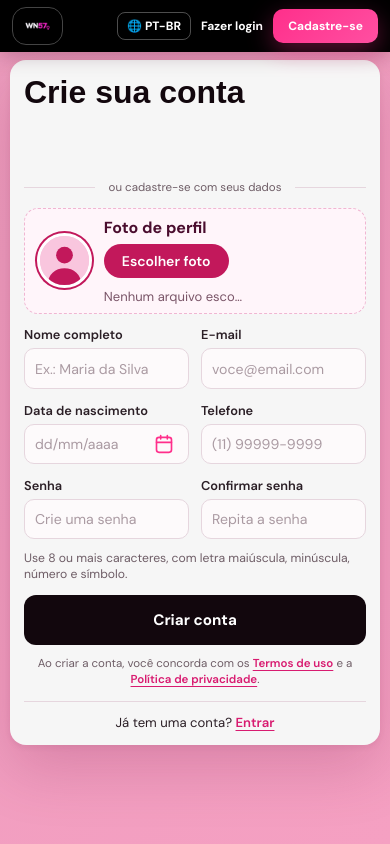
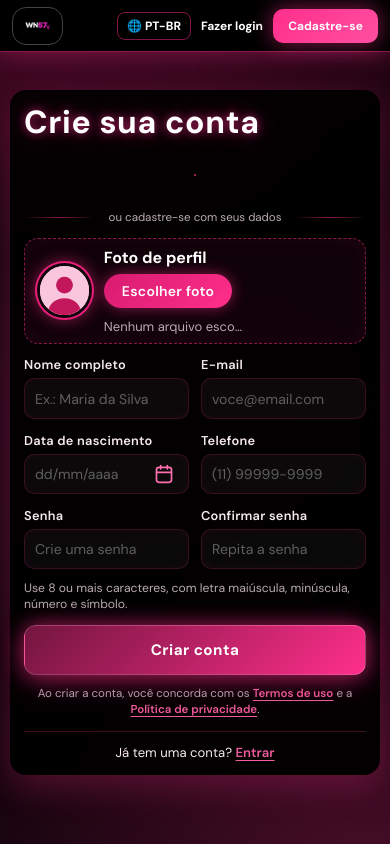
Before and after one commit to keziapaiva-ship-it/site-wn-57-atualizado-3, a plain HTML site: page html/login/cadastro.html in a window 390 px wide. Drawn offline with nearby package versions, Linux system fonts and the light colour scheme; a script that the page names is missing; files whose address does not match are found by name.

Commit message:
Update cadastro.css

```diff
--- a/css/login/cadastro.css
+++ b/css/login/cadastro.css
@@ -1,23 +1,33 @@
 /* =====================================================
-   01. BASE
+   01. BASE (tema futurista: preto + rosa neon)
 ====================================================== */
 
+
 :root {
-    --rosa: #ff2f8b;
-    --rosa-escuro: #d81b70;
-    --tinta: #12070d;
-    --texto: #2b1f26;
-    --texto-suave: #6e5d66;
-    --borda: #e6d6de;
-    --campo: #fdfafb;
-    --erro: #d93025;
-    --ok: #1e8e3e;
+    --rosa: #e91e78;
+    --rosa-claro: #f05b9c;
+    --rosa-escuro: #a91453;
+    --rosa-fundo: #b11465;
 
-    /* Espaço reservado no topo para o cabeçalho fixo (colado no topo, 72px de altura) */
+    --tinta: #080608;
+    --texto: #f6e9f0;
+    --texto-suave: #b9aab2;
+
+    --borda: rgba(255, 47, 139, 0.18);
+    --campo: rgba(255, 255, 255, 0.035);
+
+    --erro: #ff5c7a;
+    --ok: #3ddc84;
+
+    --neon: 0 0 10px rgba(255, 47, 139, 0.2);
+
     --altura-menu: 72px;
     --espaco: clamp(10px, 1.8vh, 16px);
     --altura-campo: clamp(40px, 5.4vh, 48px);
+
+    color-scheme: dark;
 }
+
 
 *,
 *::before,
@@ -31,21 +41,47 @@ html {
     width: 100%;
     max-width: 100%;
     overflow-x: clip;
+    scrollbar-color: var(--rosa) #12070d;
 }
 
 body {
+    position: relative;
     width: 100%;
     max-width: 100%;
     min-height: 100vh;
     min-height: 100dvh;
     font-family: 'DM Sans', sans-serif;
     color: var(--texto);
-    background-color: #f5a0c2;
-    background-image: linear-gradient(135deg, #ec9cbd, #f5a0c2);
+    background-color: #050106;
+    background-image:
+        radial-gradient(900px 500px at 12% -5%, rgba(216, 27, 112, 0.38), transparent 60%),
+        radial-gradient(800px 600px at 95% 105%, rgba(255, 47, 139, 0.28), transparent 60%),
+        radial-gradient(600px 400px at 50% 50%, rgba(91, 15, 58, 0.35), transparent 70%),
+        linear-gradient(160deg, #0a0207, #12040c 50%, #060105);
     background-repeat: no-repeat;
     background-attachment: fixed;
     -webkit-font-smoothing: antialiased;
     overflow-x: clip;
+}
+
+/* Grade futurista no fundo, some nas bordas da tela */
+body::before {
+    content: '';
+    position: fixed;
+    inset: 0;
+    z-index: 0;
+    pointer-events: none;
+    background-image:
+        linear-gradient(rgba(255, 47, 139, 0.07) 1px, transparent 1px),
+        linear-gradient(90deg, rgba(255, 47, 139, 0.07) 1px, transparent 1px);
+    background-size: 48px 48px;
+    -webkit-mask-image: radial-gradient(ellipse at center, #000 30%, transparent 80%);
+    mask-image: radial-gradient(ellipse at center, #000 30%, transparent 80%);
+}
+
+::selection {
+    background: var(--rosa);
+    color: #ffffff;
 }
 
 a {
@@ -60,20 +96,24 @@ button {
 }
 
 @media (prefers-reduced-motion: reduce) {
+
     *,
     *::before,
     *::after {
         transition-duration: 0.01ms !important;
+        animation: none !important;
     }
 }
 
 /* =====================================================
-   02. CARTÃO DO CADASTRO
+   02. CARTÃO DO CADASTRO (borda rosa brilhante)
 ====================================================== */
 
 /* O cartão fica logo abaixo do menu, sempre na mesma posição,
    e a página rola normalmente se o conteúdo não couber. */
 .container {
+    position: relative;
+    z-index: 1;
     display: flex;
     justify-content: center;
     align-items: flex-start;
@@ -86,17 +126,41 @@ button {
 }
 
 main {
+    position: relative;
     width: 100%;
     max-width: 1040px;
     min-width: 0;
-    margin: 0;
-    background: #f6f6f6;
+    margin: 30px 0 0;
+    background: linear-gradient(114deg, rgb(0 0 0 / 92%), rgb(0 0 0 / 95%));
+    -webkit-backdrop-filter: blur(10px);
+    backdrop-filter: blur(10px);
     border-radius: 20px;
     padding: clamp(18px, 3vh, 34px) clamp(20px, 4vw, 52px);
-    box-shadow:
-        0 2px 6px rgba(90, 20, 55, 0.08),
-        0 24px 60px rgba(120, 20, 70, 0.2);
+    box-shadow: 0 0 0 1px rgba(255, 47, 139, 0.18), 0 0 24px rgba(0, 0, 0, 0.35), 0 0 70px rgba(216, 27, 112, 0.28), inset 0 0 40px rgba(255, 47, 139, 0.06);
+    animation: pulsar 4s ease-in-out infinite alternate;
 }
+
+
+/* Borda de gradiente que "corre" ao redor do cartão */
+main::before {
+    display: none;
+}
+
+main {
+    border: none;
+    box-shadow: 0 10px 35px rgba(255, 47, 139, 0.25);
+}
+
+@keyframes correr {
+    0% {
+        background-position: 0% 50%;
+    }
+
+    100% {
+        background-position: 300% 50%;
+    }
+}
+
 
 .sessao,
 .sessao form {
@@ -116,11 +180,15 @@ main {
 ====================================================== */
 
 .sessao-topo h1 {
-    font-family: Arial, Helvetica, sans-serif;
+    font-family: 'DM Sans', Arial, Helvetica, sans-serif;
     font-size: clamp(1.45rem, 3.9vh, 2rem);
     font-weight: 700;
+    letter-spacing: 0.02em;
     line-height: 1.15;
-    color: var(--tinta);
+    color: #ffffff;
+    text-shadow:
+        0 0 10px rgba(255, 47, 139, 0.7),
+        0 0 28px rgba(255, 47, 139, 0.4);
 }
 
 .sessao-topo p {
@@ -133,6 +201,7 @@ main {
    04. LOGIN COM GOOGLE + DIVISOR
 ====================================================== */
 
+/* overflow-x "clip" corta só o que passa dos lados; na vertical o brilho aparece */
 .google-area {
     display: flex;
     justify-content: center;
@@ -141,12 +210,28 @@ main {
     max-width: 100%;
     min-width: 0;
     min-height: 44px;
-    overflow: hidden;
+    overflow-x: clip;
+    overflow-y: visible;
 }
 
-.google-area > div,
+.google-area>div,
 .google-area iframe {
     max-width: 100% !important;
+}
+
+.google-area .g_id_signin {
+    display: flex;
+    border-radius: 999px;
+    box-shadow:
+        0 0 0 1px rgba(255, 47, 139, 0.6),
+        0 0 22px rgba(255, 47, 139, 0.4);
+    transition: box-shadow 0.25s;
+}
+
+.google-area .g_id_signin:hover {
+    box-shadow:
+        0 0 0 1px var(--rosa),
+        0 0 32px rgba(255, 47, 139, 0.65);
 }
 
 .divisor {
@@ -163,7 +248,7 @@ main {
     content: '';
     flex: 1;
     height: 1px;
-    background: var(--borda);
+    background: linear-gradient(90deg, transparent, rgba(255, 47, 139, 0.55), transparent);
 }
 
 /* =====================================================
@@ -180,7 +265,7 @@ main {
     min-width: 0;
 }
 
-.informacoes > div {
+.informacoes>div {
     display: flex;
     flex-direction: column;
     min-width: 0;
@@ -190,6 +275,7 @@ main {
     margin-bottom: 5px;
     font-size: 0.85rem;
     font-weight: 600;
+    letter-spacing: 0.02em;
     color: var(--texto);
 }
 
@@ -199,39 +285,54 @@ main {
     padding: 0 14px;
     font-family: inherit;
     font-size: 0.98rem;
-    color: var(--texto);
+    color: #ffffff;
+    caret-color: var(--rosa);
     background: var(--campo);
     border: 1.5px solid var(--borda);
     border-radius: 10px;
     outline: none;
-    box-shadow: none;
-    transition: border-color 0.2s, box-shadow 0.2s;
+    box-shadow: inset 0 0 12px rgba(255, 47, 139, 0.05);
+    transition: border-color 0.2s, box-shadow 0.2s, background 0.2s;
 }
 
 .informacoes input::placeholder {
-    color: #aa9aa2;
+    color: rgba(255, 255, 255, 0.35);
 }
 
 .informacoes input:hover {
-    border-color: #d3bcc7;
+    border-color: rgba(255, 47, 139, 0.55);
 }
 
 .informacoes input:focus {
     border-color: var(--rosa);
-    background: #ffffff;
-    box-shadow: 0 0 0 4px rgba(255, 47, 139, 0.15);
+    background: rgba(255, 47, 139, 0.07);
+    box-shadow:
+        0 0 0 3px rgba(255, 47, 139, 0.18),
+        0 0 18px rgba(255, 47, 139, 0.45);
+}
+
+/* Preenchimento automático do navegador: mantém o campo escuro */
+.informacoes input:-webkit-autofill,
+.informacoes input:-webkit-autofill:hover,
+.informacoes input:-webkit-autofill:focus {
+    -webkit-text-fill-color: #ffffff;
+    caret-color: #ffffff;
+    box-shadow: 0 0 0 1000px #1a0a12 inset;
+    transition: background-color 9999s ease-in-out 0s;
 }
 
 /* Estados de validação (depois do :focus, para vencer sem !important) */
 
 .informacoes input.input-erro {
     border-color: var(--erro);
-    box-shadow: 0 0 0 4px rgba(217, 48, 37, 0.12);
+    box-shadow:
+        0 0 0 3px rgba(255, 92, 122, 0.16),
+        0 0 16px rgba(255, 92, 122, 0.4);
 }
 
 .informacoes input.input-certo {
     border-color: var(--ok);
-    box-shadow: none;
+    box-shadow: 0 0 12px rgba(61, 220, 132, 0.3);
 }
 
 /* Campo de data */
@@ -253,26 +354,33 @@ main {
 }
 
 /* =====================================================
-   06. BOTÃO PRINCIPAL
+   06. BOTÃO PRINCIPAL (neon)
 ====================================================== */
 
 .btn-enviar {
+    position: relative;
     width: 100%;
     height: clamp(44px, 5.9vh, 54px);
     font-family: inherit;
     font-size: 1.05rem;
     font-weight: 700;
+    letter-spacing: 0.03em;
     color: #ffffff;
-    background: var(--tinta);
-    border: none;
+    background: linear-gradient(135deg, rgba(255, 47, 139, 0.45), #ff2f8b);
+    border: 1px solid rgba(255, 255, 255, 0.18);
     border-radius: 12px;
     cursor: pointer;
-    transition: background 0.2s, transform 0.2s;
+    box-shadow: 0 0 20px rgba(255, 47, 139, 0.55), 0 8px 30px rgba(216, 27, 112, 0.35);
+    transition: transform 0.2s, box-shadow 0.2s, filter 0.2s;
 }
 
-/* rosa-escuro dá contraste melhor com o texto branco */
+
 .btn-enviar:hover {
-    background: var(--rosa-escuro);
+    transform: translateY(-2px);
+    filter: brightness(1.08);
+    box-shadow:
+        0 0 30px rgba(255, 47, 139, 0.85),
+        0 12px 40px rgba(216, 27, 112, 0.5);
 }
 
 .btn-enviar:active {
@@ -280,13 +388,15 @@ main {
 }
 
 .btn-enviar:focus-visible {
-    outline: 3px solid var(--rosa);
+    outline: 3px solid #ffffff;
     outline-offset: 3px;
 }
 
 .btn-enviar:disabled {
     opacity: 0.6;
     cursor: not-allowed;
+    transform: none;
+    filter: none;
 }
 
 /* =====================================================
@@ -303,15 +413,17 @@ main {
 
 .termos a,
 .ja-tem-conta a {
-    color: var(--rosa-escuro);
+    color: var(--rosa-claro);
     font-weight: 600;
     text-decoration: underline;
     text-underline-offset: 3px;
+    transition: color 0.2s, text-shadow 0.2s;
 }
 
 .termos a:hover,
 .ja-tem-conta a:hover {
-    color: var(--rosa);
+    color: #ffffff;
+    text-shadow: 0 0 10px var(--rosa);
 }
 
 .ja-tem-conta {
@@ -319,7 +431,7 @@ main {
     font-size: 0.92rem;
     text-align: center;
     color: var(--texto);
-    border-top: 1px solid var(--borda);
+    border-top: 1px solid rgba(255, 47, 139, 0.25);
 }
 
 /* =====================================================
@@ -334,7 +446,7 @@ main {
    O cabeçalho fica colado no topo e ocupa a largura toda da tela.
 ====================================================== */
 
-html body > header {
+html body>header {
     position: fixed;
     top: 0;
     left: 0;
@@ -348,20 +460,22 @@ html body > header {
     padding: 0;
     border-radius: 0;
     background: #000000;
-    box-shadow: 0 4px 20px rgba(60, 0, 30, 0.25);
+    border-bottom: 1px solid rgba(255, 47, 139, 0.55);
+    box-shadow: 0 0 26px rgba(255, 47, 139, 0.35);
 }
 
-html body > header .header-container {
+html body>header .header-container {
     display: flex;
     align-items: center;
     width: 100%;
-    max-width: 1300px; /* troque por "none" para esticar logo e botões até as bordas */
+    max-width: 1300px;
+    /* troque por "none" para esticar logo e botões até as bordas */
     height: 100%;
     margin: 0 auto;
     padding: 0 24px;
 }
 
-html body > header img.logo {
+html body>header img.logo {
     display: block;
     height: 54px;
     width: auto;
@@ -370,7 +484,7 @@ html body > header img.logo {
     cursor: pointer;
 }
 
-html body > header nav {
+html body>header nav {
     display: flex;
     align-items: center;
     gap: 36px;
@@ -378,22 +492,23 @@ html body > header nav {
     margin-right: auto;
 }
 
-html body > header nav a,
-html body > header .header-right > a {
+html body>header nav a,
+html body>header .header-right>a {
     color: #ffffff;
     font-family: 'DM Sans', sans-serif;
     font-size: 15px;
     font-weight: 700;
     white-space: nowrap;
-    transition: color 0.3s;
+    transition: color 0.3s, text-shadow 0.3s;
 }
 
-html body > header nav a:hover,
-html body > header .header-right > a:hover {
+html body>header nav a:hover,
+html body>header .header-right>a:hover {
     color: var(--rosa);
+    text-shadow: 0 0 12px rgba(255, 47, 139, 0.7);
 }
 
-html body > header .header-right {
+html body>header .header-right {
     display: flex;
     align-items: center;
     gap: 22px;
@@ -401,27 +516,28 @@ html body > header .header-right {
     min-width: 0;
 }
 
-html body > header .idioma-btn {
+html body>header .idioma-btn {
     padding: 8px 14px;
     color: #ffffff;
     background: transparent;
-    border: 1px solid rgba(255, 255, 255, 0.3);
+    border: 1px solid rgba(255, 47, 139, 0.5);
     border-radius: 8px;
     cursor: pointer;
     font-family: 'DM Sans', sans-serif;
     font-size: 14px;
     font-weight: 700;
     white-space: nowrap;
-    transition: border-color 0.2s, color 0.2s;
+    transition: border-color 0.2s, color 0.2s, box-shadow 0.2s;
 }
 
-html body > header .idioma-btn:hover {
+html body>header .idioma-btn:hover {
     color: var(--rosa);
     border-color: var(--rosa);
+    box-shadow: 0 0 14px rgba(255, 47, 139, 0.45);
 }
 
 /* Botão rosa "Cadastre-se" */
-html body > header .header-right > a.btn-menu {
+html body>header .header-right>a.btn-menu {
     display: inline-flex;
     align-items: center;
     justify-content: center;
@@ -431,18 +547,19 @@ html body > header .header-right > a.btn-menu {
     background: linear-gradient(135deg, #ff2f8b, #ff4fa1);
     color: #ffffff;
     font-size: 15px;
-    box-shadow: 0 8px 25px rgba(255, 47, 139, 0.35);
+    box-shadow: 0 0 22px rgba(255, 47, 139, 0.55);
     transition: transform 0.3s, box-shadow 0.3s;
 }
 
-html body > header .header-right > a.btn-menu:hover {
+html body>header .header-right>a.btn-menu:hover {
     color: #ffffff;
+    text-shadow: none;
     transform: translateY(-2px);
-    box-shadow: 0 12px 30px rgba(255, 47, 139, 0.45);
+    box-shadow: 0 0 32px rgba(255, 47, 139, 0.8);
 }
 
-html body > header a:focus-visible,
-html body > header button:focus-visible {
+html body>header a:focus-visible,
+html body>header button:focus-visible {
     outline: 2px solid var(--rosa);
     outline-offset: 3px;
 }
@@ -450,22 +567,22 @@ html body > header button:focus-visible {
 /* ---------- Deslogado x logado ----------
    O perfil.js coloca a classe "logado" no <html> quando há sessão. */
 
-html body > header .perfil {
+html body>header .perfil {
     display: none;
     position: relative;
 }
 
-html.logado body > header [data-deslogado] {
+html.logado body>header [data-deslogado] {
     display: none;
 }
 
-html.logado body > header .perfil {
+html.logado body>header .perfil {
     display: block;
 }
 
 /* ---------- Botão do perfil ---------- */
 
-html body > header .perfil-btn {
+html body>header .perfil-btn {
     display: inline-flex;
     align-items: center;
     gap: 8px;
@@ -474,19 +591,20 @@ html body > header .perfil-btn {
     font-size: 14px;
     font-weight: 700;
     color: #ffffff;
-    background: rgba(255, 255, 255, 0.1);
-    border: 1px solid rgba(255, 255, 255, 0.25);
+    background: rgba(255, 47, 139, 0.1);
+    border: 1px solid rgba(255, 47, 139, 0.45);
     border-radius: 30px;
     cursor: pointer;
-    transition: background 0.2s;
+    transition: background 0.2s, box-shadow 0.2s;
 }
 
-html body > header .perfil-btn:hover {
-    background: rgba(255, 255, 255, 0.18);
+html body>header .perfil-btn:hover {
+    background: rgba(255, 47, 139, 0.2);
+    box-shadow: 0 0 14px rgba(255, 47, 139, 0.45);
 }
 
-html body > header .perfil-avatar,
-html body > header .perfil-foto {
+html body>header .perfil-avatar,
+html body>header .perfil-foto {
     display: flex;
     align-items: center;
     justify-content: center;
@@ -499,26 +617,27 @@ html body > header .perfil-foto {
     font-weight: 700;
 }
 
-html body > header .perfil-avatar {
+html body>header .perfil-avatar {
     width: 32px;
     height: 32px;
     font-size: 14px;
 }
 
-html body > header .perfil-foto {
+html body>header .perfil-foto {
     width: 52px;
     height: 52px;
     font-size: 20px;
+    box-shadow: 0 0 14px rgba(255, 47, 139, 0.55);
 }
 
-html body > header .perfil-btn .seta {
+html body>header .perfil-btn .seta {
     font-size: 11px;
     opacity: 0.7;
 }
 
-/* ---------- Menu suspenso do perfil (painel claro) ---------- */
+/* ---------- Menu suspenso do perfil (painel escuro com brilho) ---------- */
 
-html body > header .perfil-menu {
+html body>header .perfil-menu {
     display: none;
     position: absolute;
     top: calc(100% + 14px);
@@ -526,16 +645,19 @@ html body > header .perfil-menu {
     width: 300px;
     max-width: calc(100vw - 24px);
     padding: 18px;
-    background: #ffffff;
+    background: #0f060b;
+    border: 1px solid rgba(255, 47, 139, 0.55);
     border-radius: 16px;
-    box-shadow: 0 20px 50px rgba(90, 20, 55, 0.25);
+    box-shadow:
+        0 0 24px rgba(255, 47, 139, 0.35),
+        0 20px 50px rgba(0, 0, 0, 0.6);
 }
 
-html body > header .perfil-menu.aberto {
+html body>header .perfil-menu.aberto {
     display: block;
 }
 
-html body > header .perfil-topo {
+html body>header .perfil-topo {
     display: flex;
     align-items: center;
     justify-content: space-between;
@@ -543,32 +665,32 @@ html body > header .perfil-topo {
     margin-bottom: 14px;
 }
 
-html body > header .perfil-topo h3 {
+html body>header .perfil-topo h3 {
     font-size: 18px;
     line-height: 1.2;
-    color: var(--tinta);
+    color: #ffffff;
     word-break: break-word;
 }
 
-html body > header .perfil-topo .nota {
+html body>header .perfil-topo .nota {
     display: inline-block;
     margin-top: 4px;
     padding: 2px 8px;
     font-size: 12px;
     font-weight: 700;
-    color: var(--texto);
-    background: #f1ecee;
+    color: var(--rosa-claro);
+    background: rgba(255, 47, 139, 0.15);
     border-radius: 20px;
 }
 
-html body > header .perfil-atalhos {
+html body>header .perfil-atalhos {
     display: grid;
     grid-template-columns: repeat(3, 1fr);
     gap: 8px;
     margin-bottom: 12px;
 }
 
-html body > header .perfil-atalhos a {
+html body>header .perfil-atalhos a {
     display: flex;
     flex-direction: column;
     align-items: center;
@@ -576,24 +698,26 @@ html body > header .perfil-atalhos a {
     padding: 10px 4px;
     font-size: 13px;
     font-weight: 600;
-    color: var(--tinta);
-    background: #f6f2f4;
+    color: #ffffff;
+    background: rgba(255, 47, 139, 0.1);
+    border: 1px solid rgba(255, 47, 139, 0.25);
     border-radius: 10px;
     text-align: center;
-    transition: background 0.2s;
+    transition: background 0.2s, box-shadow 0.2s;
 }
 
-html body > header .perfil-atalhos a:hover {
-    background: #ffe3f0;
+html body>header .perfil-atalhos a:hover {
+    background: rgba(255, 47, 139, 0.25);
+    box-shadow: 0 0 12px rgba(255, 47, 139, 0.4);
 }
 
-html body > header .perfil-lista {
+html body>header .perfil-lista {
     list-style: none;
     margin-bottom: 12px;
-    border-top: 1px solid var(--borda);
+    border-top: 1px solid rgba(255, 47, 139, 0.25);
 }
 
-html body > header .perfil-lista a {
+html body>header .perfil-lista a {
     display: flex;
     align-items: center;
     gap: 10px;
@@ -601,30 +725,32 @@ html body > header .perfil-lista a {
     font-size: 14px;
     font-weight: 600;
     color: var(--texto);
-    border-bottom: 1px solid var(--borda);
+    border-bottom: 1px solid rgba(255, 47, 139, 0.2);
     transition: color 0.2s;
 }
 
-html body > header .perfil-lista a:hover {
-    color: var(--rosa-escuro);
+html body>header .perfil-lista a:hover {
+    color: var(--rosa-claro);
 }
 
-html body > header .perfil-sair {
+html body>header .perfil-sair {
     width: 100%;
     height: 40px;
     font-family: inherit;
     font-size: 14px;
     font-weight: 700;
     color: #ffffff;
-    background: var(--tinta);
+    background: linear-gradient(135deg, #d81b70, #ff2f8b);
     border: none;
     border-radius: 10px;
     cursor: pointer;
-    transition: background 0.2s;
+    box-shadow: 0 0 16px rgba(255, 47, 139, 0.45);
+    transition: filter 0.2s, box-shadow 0.2s;
 }
 
-html body > header .perfil-sair:hover {
-    background: var(--rosa-escuro);
+html body>header .perfil-sair:hover {
+    filter: brightness(1.1);
+    box-shadow: 0 0 24px rgba(255, 47, 139, 0.7);
 }
 
 /* =====================================================
@@ -670,6 +796,7 @@ html body > header .perfil-sair:hover {
     border-radius: 6px;
     font-size: 16px;
     line-height: 1;
+    color: var(--rosa-claro);
     cursor: pointer;
 }
 
@@ -686,7 +813,7 @@ html body > header .perfil-sair:hover {
 .forca-barra {
     height: 4px;
     border-radius: 4px;
-    background: rgba(0, 0, 0, 0.12);
+    background: rgba(255, 255, 255, 0.12);
     overflow: hidden;
 }
 
@@ -750,8 +877,9 @@ html body > header .perfil-sair:hover {
    seletor ".informacoes > .foto" e os ".informacoes .foto-*" abaixo:
    eles ganham de qualquer regra genérica, inclusive de um <style>
    que ainda esteja dentro do HTML. */
-.informacoes > .foto {
-    position: relative; /* ancora o input escondido dentro do bloco */
+.informacoes>.foto {
+    position: relative;
+    /* ancora o input escondido dentro do bloco */
     grid-column: 1 / -1;
     flex-direction: row;
     align-items: center;
@@ -760,9 +888,10 @@ html body > header .perfil-sair:hover {
     max-width: 100%;
     min-width: 0;
     padding: clamp(9px, 1.6vh, 14px) 18px;
-    background: #fff5fa;
-    border: 1.5px dashed #f0b6d2;
+    background: rgba(255, 47, 139, 0.06);
+    border: 1.5px dashed rgba(255, 47, 139, 0.5);
     border-radius: 14px;
+    box-shadow: inset 0 0 20px rgba(255, 47, 139, 0.06);
 }
 
 .informacoes .foto img {
@@ -772,8 +901,10 @@ html body > header .perfil-sair:hover {
     border-radius: 50%;
     object-fit: cover;
     background: #f9c6de;
-    border: 3px solid #fff;
-    box-shadow: 0 0 0 2px #c2185b;
+    border: 3px solid #0f060b;
+    box-shadow:
+        0 0 0 2px var(--rosa),
+        0 0 18px rgba(255, 47, 139, 0.65);
 }
 
 .foto-texto {
@@ -787,13 +918,13 @@ html body > header .perfil-sair:hover {
 .foto-titulo {
     font-weight: 700;
     font-size: 16px;
-    color: #4a0d2e;
+    color: #ffffff;
 }
 
 .foto-dica {
     margin: 0;
     font-size: 13px;
-    color: #7a5568;
+    color: var(--texto-suave);
     line-height: 1.35;
 }
 
@@ -810,21 +941,23 @@ html body > header .perfil-sair:hover {
     margin-bottom: 0;
     padding: 8px 18px;
     border-radius: 999px;
-    background: #c2185b;
+    background: linear-gradient(135deg, #d81b70, #ff2f8b);
     color: #fff;
     font-weight: 600;
     font-size: 14px;
     cursor: pointer;
-    transition: background 0.15s;
+    box-shadow: 0 0 14px rgba(255, 47, 139, 0.5);
+    transition: filter 0.15s, box-shadow 0.15s;
 }
 
 .informacoes .foto-botao:hover {
-    background: #4a0d2e;
+    filter: brightness(1.12);
+    box-shadow: 0 0 22px rgba(255, 47, 139, 0.8);
 }
 
 .foto-nome {
     font-size: 13px;
-    color: #7a5568;
+    color: var(--texto-suave);
     overflow: hidden;
     text-overflow: ellipsis;
     white-space: nowrap;
@@ -842,7 +975,7 @@ html body > header .perfil-sair:hover {
 }
 
 .foto:focus-within .foto-botao {
-    outline: 3px solid #e91e8c;
+    outline: 3px solid #ffffff;
     outline-offset: 2px;
 }
 
@@ -860,15 +993,15 @@ html body > header .perfil-sair:hover {
         max-width: 750px;
     }
 
-    html body > header .header-container {
+    html body>header .header-container {
         padding: 0 12px;
     }
 
-    html body > header nav {
+    html body>header nav {
         display: none;
     }
 
-    html body > header .header-right {
+    html body>header .header-right {
         gap: 16px;
     }
 }
@@ -910,7 +1043,7 @@ html body > header .perfil-sair:hover {
         gap: var(--espaco) 12px;
     }
 
-    .informacoes > .foto {
+    .informacoes>.foto {
         gap: 12px;
         padding: 8px 12px;
     }
@@ -933,41 +1066,41 @@ html body > header .perfil-sair:hover {
         --altura-menu: 52px;
     }
 
-    html body > header {
+    html body>header {
         top: 0;
         width: 100%;
         height: 52px;
         border-radius: 0;
     }
 
-    html body > header .idioma-btn {
+    html body>header .idioma-btn {
         padding: 5px 9px;
     }
 
-    html body > header .header-container {
+    html body>header .header-container {
         padding: 0 12px;
     }
 
-    html body > header img.logo {
+    html body>header img.logo {
         height: 38px;
     }
 
-    html body > header .header-right {
+    html body>header .header-right {
         gap: 10px;
     }
 
-    html body > header .header-right > a,
-    html body > header .idioma-btn {
+    html body>header .header-right>a,
+    html body>header .idioma-btn {
         font-size: 12px;
     }
 
     /* Espaço curto: some o "Ajuda" e o nome ao lado da foto */
-    html body > header #menuAjuda,
-    html body > header #perfilNomeCurto {
+    html body>header #menuAjuda,
+    html body>header #perfilNomeCurto {
         display: none;
     }
 
-    html body > header .header-right > a.btn-menu {
+    html body>header .header-right>a.btn-menu {
         height: 34px;
         padding: 0 14px;
         font-size: 12px;
@@ -1015,20 +1148,20 @@ html body > header .perfil-sair:hover {
 /* Só aqui os campos passam para 1 coluna: abaixo de ~380px
    duas colunas deixam cada campo apertado demais. */
 @media (max-width: 380px) {
-    html body > header .header-container {
+    html body>header .header-container {
         padding: 0 10px;
     }
 
-    html body > header .header-right {
+    html body>header .header-right {
         gap: 7px;
     }
 
-    html body > header .header-right > a,
-    html body > header .idioma-btn {
+    html body>header .header-right>a,
+    html body>header .idioma-btn {
         font-size: 11px;
     }
 
-    html body > header .header-right > a.btn-menu {
+    html body>header .header-right>a.btn-menu {
         padding: 0 12px;
     }
 
@@ -1070,6 +1203,7 @@ html body > header .perfil-sair:hover {
 /* Notebooks e janelas pequenas: some só o texto de apoio.
    As regras da senha (.dica-senha) continuam visíveis. */
 @media (max-height: 820px) {
+
     .sessao-topo p,
     .foto-dica {
         display: none;
@@ -1082,16 +1216,16 @@ html body > header .perfil-sair:hover {
         --altura-menu: 56px;
     }
 
-    html body > header {
+    html body>header {
         top: 0;
         height: 56px;
     }
 
-    html body > header img.logo {
+    html body>header img.logo {
         height: 42px;
     }
 
-    html body > header .header-right > a.btn-menu {
+    html body>header .header-right>a.btn-menu {
         height: 38px;
     }
 
```
